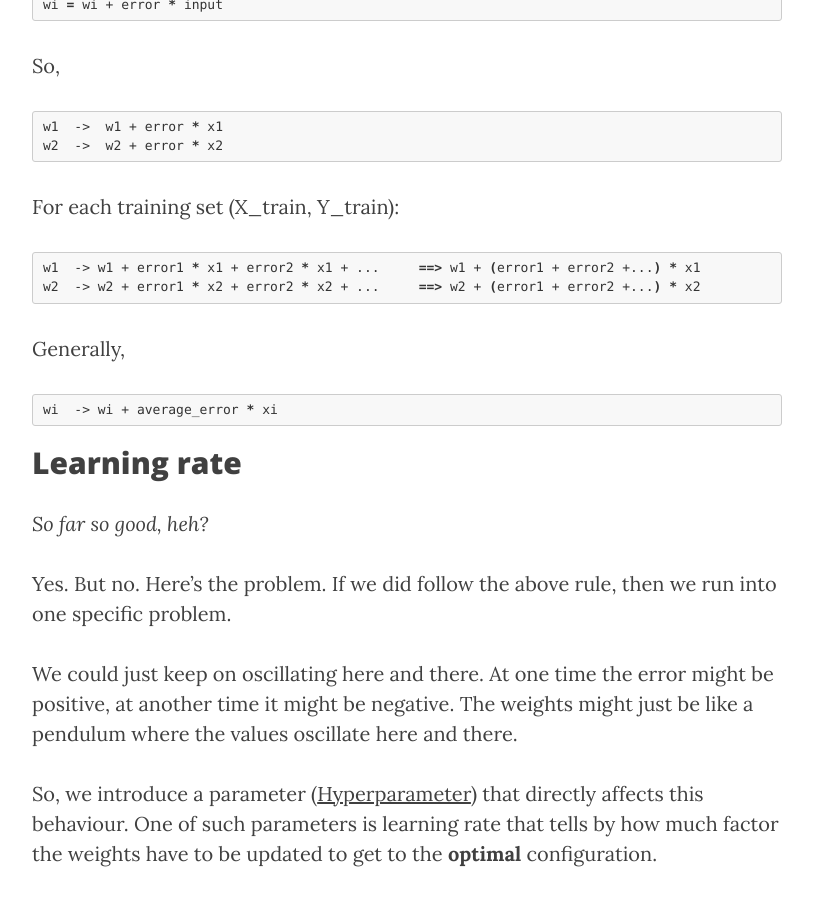
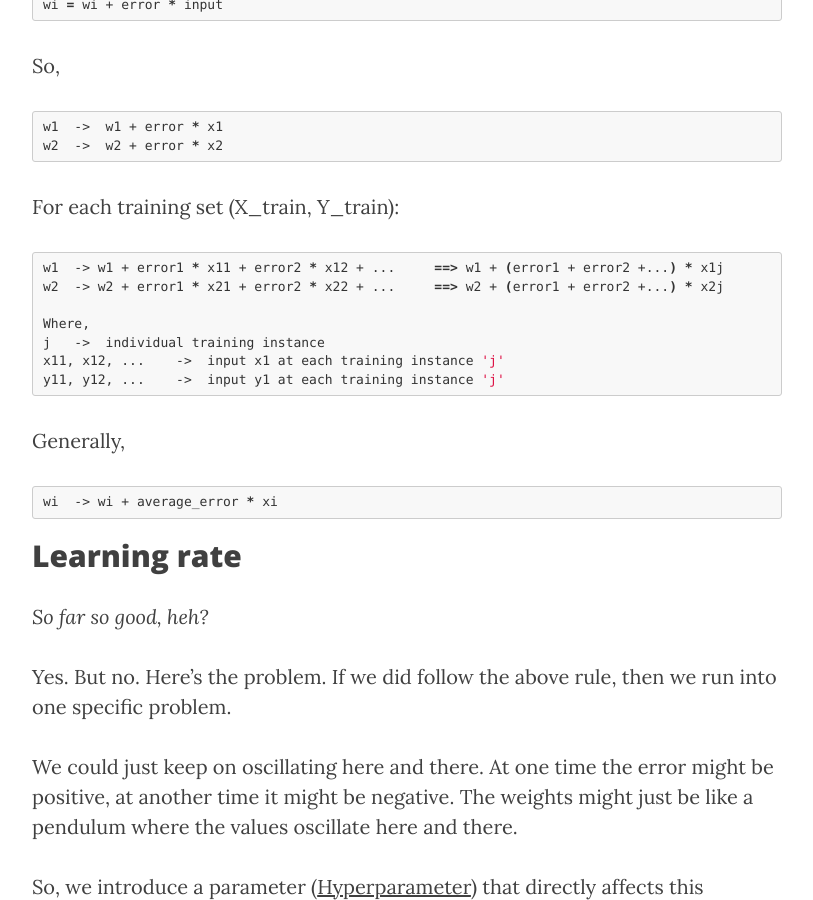
Before and after one commit to NISH1001/NISH1001.github.io, a Jekyll site: the page built from _posts/2017-11-13-perceptron-part-2.markdown, in a window 1280 px wide and 900 px high, scrolled down 3627 px. Shown: the whole window, without its empty margins (233-1046 px from the left). Built offline with Jekyll 4.4.1, drawn with Linux system fonts in a browser that asks for light colours; nearby versions of some CDN libraries; comment, search, counter and statistics services are not loaded.

Commit message:
Edit post for perceptron part 2

````diff
--- a/_posts/2017-11-13-perceptron-part-2.markdown
+++ b/_posts/2017-11-13-perceptron-part-2.markdown
@@ -120,8 +120,13 @@ w2  ->  w2 + error * x2
 For each training set (X_train, Y_train):
 
 ```bash
-w1  -> w1 + error1 * x1 + error2 * x1 + ...     ==> w1 + (error1 + error2 +...) * x1
-w2  -> w2 + error1 * x2 + error2 * x2 + ...     ==> w2 + (error1 + error2 +...) * x2
+w1  -> w1 + error1 * x11 + error2 * x12 + ...     ==> w1 + (error1 + error2 +...) * x1j
+w2  -> w2 + error1 * x21 + error2 * x22 + ...     ==> w2 + (error1 + error2 +...) * x2j
+
+Where,
+j   ->  individual training instance
+x11, x12, ...    ->  input x1 at each training instance 'j'
+y11, y12, ...    ->  input y1 at each training instance 'j'
 ```
 
 Generally,
````
